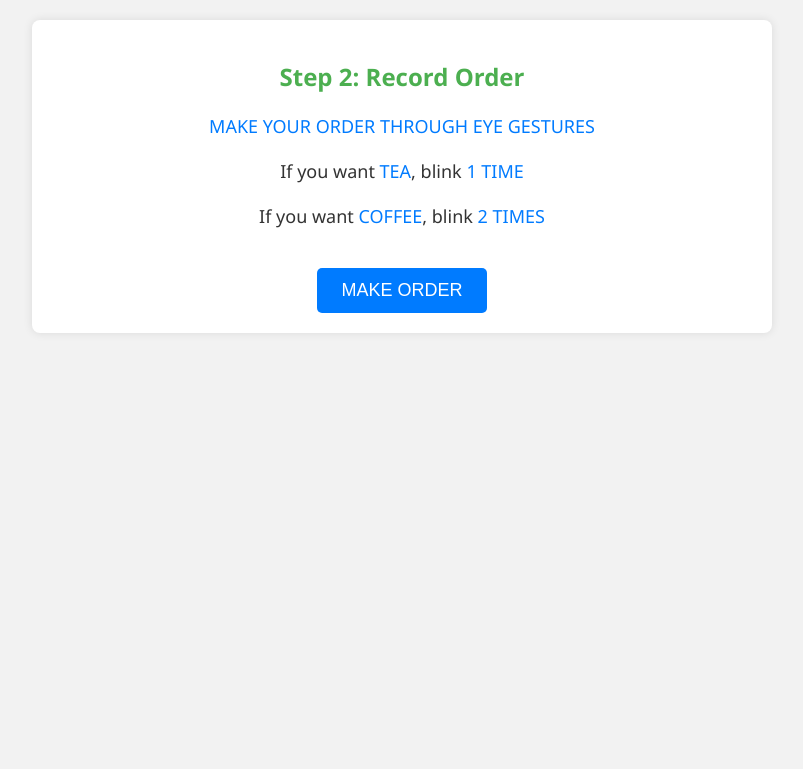
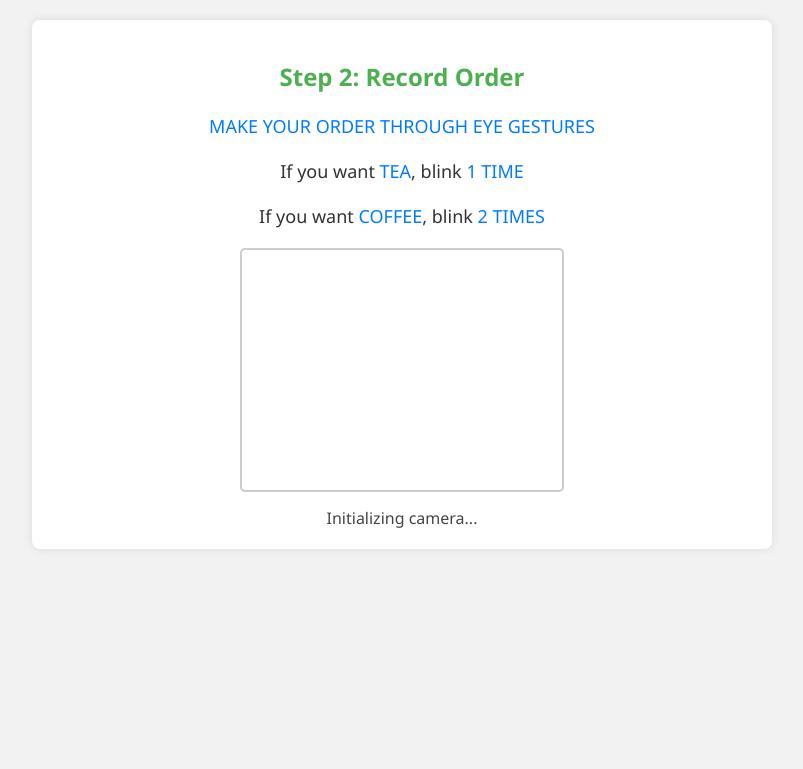
Before and after one commit to Abinesh-ss/Food_Connect_Cafeteria_For_Disabilities, a Flask app: template templates/step_2_eye.html in a window 1280 px wide. Shown: the top 769 px of the page, without its empty margins (238-1041 px from the left). Run offline with Flask 3, Linux system fonts and the light colour scheme; the template is opened without the code that fills it, so the values that code supplies are empty; some libraries are stand-ins or nearby versions.

Commit message:
Update step_2_eye.html

```diff
--- a/templates/step_2_eye.html
+++ b/templates/step_2_eye.html
@@ -3,7 +3,8 @@
 <head>
     <meta charset="UTF-8">
     <meta name="viewport" content="width=device-width, initial-scale=1.0">
-    <title>Step 2: Record Order</title>
+    <title>Step 2: Eye Gesture Order</title>
+    <script src="https://cdnjs.cloudflare.com/ajax/libs/webcamjs/1.0.26/webcam.min.js"></script>
     <style>
         body {
             font-family: 'Segoe UI', Tahoma, Geneva, Verdana, sans-serif;
@@ -12,7 +13,7 @@
             background-color: #f2f2f2;
             display: flex;
             justify-content: center;
-            align-items:start;
+            align-items: start;
             height: 100vh;
         }
         .container {
@@ -35,18 +36,17 @@
         .highlight {
             color: #007bff;
         }
-        button {
-            background-color: #007bff;
-            color: #fff;
-            border: none;
-            padding: 12px 24px;
+        #camera {
+            width: 320px;
+            height: 240px;
+            margin: auto;
+            border: 2px solid #ccc;
             border-radius: 5px;
-            cursor: pointer;
-            font-size: 18px;
-            margin-top: 20px;
         }
-        button:hover {
-            background-color: #0056b3;
+        #status {
+            margin-top: 15px;
+            font-size: 16px;
+            color: #444;
         }
     </style>
 </head>
@@ -56,21 +56,51 @@
         <p><span class="highlight">MAKE YOUR ORDER THROUGH EYE GESTURES</span></p>
         <p>If you want <span class="highlight">TEA</span>, blink <span class="highlight">1 TIME</span></p>
         <p>If you want <span class="highlight">COFFEE</span>, blink <span class="highlight">2 TIMES</span></p>
-        <form action="/eye_gesture" method="post">
-            <button id="nextStep2">MAKE ORDER</button>
-        </form>
+        <div id="camera"></div>
+        <div id="status">Initializing camera...</div>
     </div>
+
     <script>
-        setTimeout(()=>{
-            const btn = document.getElementById('nextStep2');
-            btn.click();
-        },15000);
+        // Attach speech synthesis greeting
         setTimeout(()=>{
             const synth = window.speechSynthesis;
             let text = "System is ready to detect your eye blinking";
             const utterThis = new SpeechSynthesisUtterance(text);
             synth.speak(utterThis);
         },2000);
+
+        // Configure webcam
+        Webcam.set({
+            width: 320,
+            height: 240,
+            image_format: 'jpeg',
+            jpeg_quality: 90
+        });
+        Webcam.attach('#camera');
+
+        // Function to capture and send image
+        function captureAndSend() {
+            Webcam.snap(function(data_uri) {
+                fetch('/process_eye_image', {
+                    method: 'POST',
+                    headers: { 'Content-Type': 'application/json' },
+                    body: JSON.stringify({ image: data_uri })
+                })
+                .then(res => res.json())
+                .then(data => {
+                    document.getElementById('status').innerText = "Blinks detected: " + data.blinks;
+                    if (data.blinks === 1) {
+                        window.location.href = "/step_3.html?data=TEA";
+                    } else if (data.blinks === 2) {
+                        window.location.href = "/step_3.html?data=COFFEE";
+                    }
+                })
+                .catch(err => console.error("Error:", err));
+            });
+        }
+
+        // Run every 2 seconds
+        setInterval(captureAndSend, 2000);
     </script>
 </body>
 </html>
```
